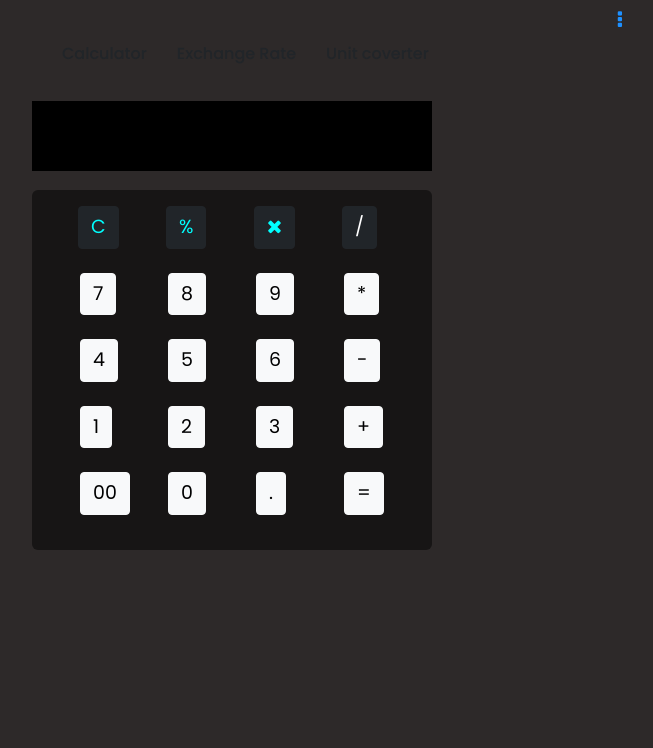
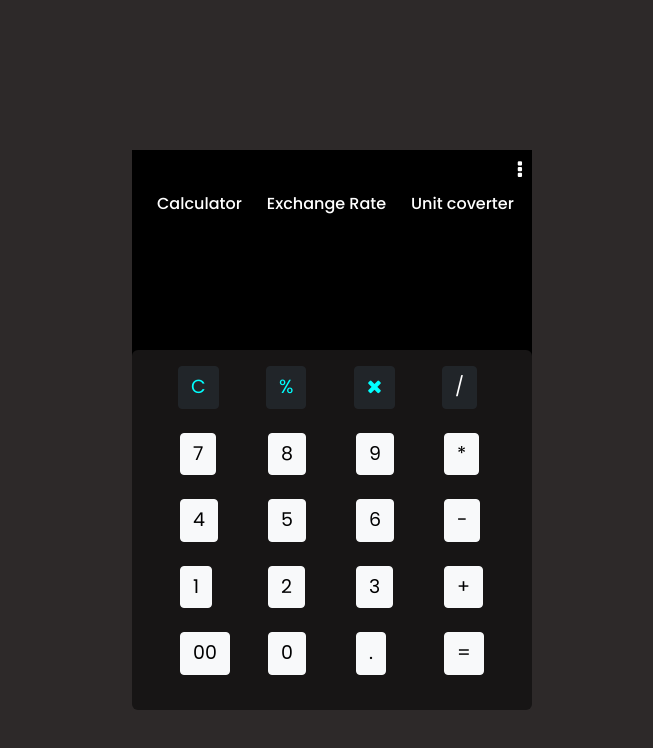
Before and after one commit to Madurai-coders/wework, a React (Create React App) app: page / in a window 1280 px wide. Shown: the top 748 px of the page, without its empty margins (308-961 px from the left). Built offline with nearby package versions, Linux system fonts and the light colour scheme.

Commit message:
commit on main

```diff
--- a/src/App.js
+++ b/src/App.js
@@ -27,7 +27,7 @@ function App() {
 
         <Route path="/" exact component={Calculator}></Route>
 
-           <Route path="/introduction" exact component={Introduction}></Route>
+           {/* <Route path="/introduction" exact component={Introduction}></Route>
            <Route path="/content" exact component={Content}></Route>
            <Route path="/profile" exact component={Profile}></Route>
             <Route path="/profile_update" exact component={Profile_Update}></Route>
@@ -40,7 +40,7 @@ function App() {
            <Route path="/lookingjob_login" exact component={Lookingjob_Login}></Route>
            <Route path="/hires_website"  exact component={Hires_website }></Route>
 
-
+ */}
 
         </Switch>
       </BrowserRouter>
--- a/src/components/calculator/calc.css
+++ b/src/components/calculator/calc.css
@@ -8,7 +8,7 @@
   display: flex;
   justify-content: center;
 }
-.card {
+.cards {
   position: relative;
   top: 150px;
   width: 400px;
@@ -16,6 +16,7 @@
   height:540px;
   background-color: black;
 }
+
 .setting {
   display: flex;
   justify-content: end;
@@ -25,12 +26,13 @@
   right: 10px;
   top: 10px;
   font-size: 20px;
+  color: white;
 }
 .set_icon:hover {
   color: aqua;
 }
 .option_1 {
-  margin-left: 30px;
+  margin-left: 25px;
 }
 .option_1:hover {
   color: aqua;
@@ -58,27 +60,21 @@ font-size: 19px;
 
 input[type="text"]{
   width: 400px;
-  height: 70px;
+  height: 80px;
   background-color: black;
   border:0px;
   color: white;
   font-size: 20px;
   box-shadow: none;
   text-align: right;
+  position: relative;
+  left: 197px;
 }
+
 input:focus,input:active{
   outline: none;
 }
-/* input{
-  border-color: black!important;
-  box-shadow: none;
 
-}
-.input:focus{
-  border: 0px;
-  color: white;
-  box-shadow: none;
-} */
 .sym{
   margin-top: 9px;
   font-size: 35px;
@@ -102,5 +98,5 @@ color: white;
 }
 h4{
   position: relative;
-  bottom: 20px;
+ bottom: 5px;
 }
```
